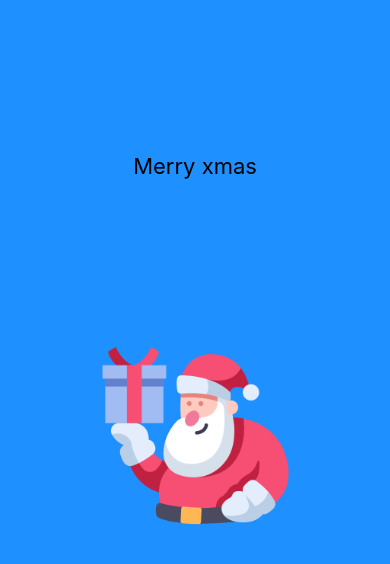
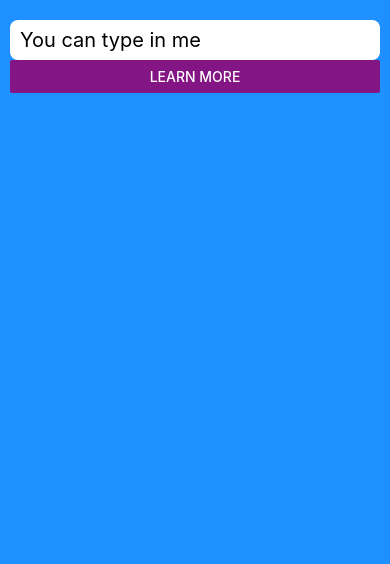
Before and after one commit to Domino731/Notes-app-, a React Native app: screen / in a window 390 px wide. Shown: the top 564 px of the page. Built offline with nearby package versions, Linux system fonts and the light colour scheme.

Commit message:
toDo - input & button

```diff
--- a/App.tsx
+++ b/App.tsx
@@ -1,14 +1,11 @@
 import { StatusBar } from 'expo-status-bar';
 import { StyleSheet, Text, SafeAreaView, Platform, Image, TouchableWithoutFeedback } from 'react-native';
+import { ToDo } from './components/toDo/toDo';
 
 export default function App() {
   return (
     <SafeAreaView style={styles.container}>
-      <Text style={styles.title} numberOfLines={2}> Merry xmas </Text>
-
-      <TouchableWithoutFeedback onPress={() => console.log('Santa :)')}>
-         <Image style={styles.image} source={require('./assets/santa-claus.png')}/>
-        </TouchableWithoutFeedback>
+      <ToDo/>
 
     </SafeAreaView >
   );
@@ -17,14 +14,12 @@ export default function App() {
 
 const styles = StyleSheet.create({
   container: {
-    display: 'flex',
+    paddingLeft: 10,
+    paddingRight: 10,
     flex: 1,
-    color: '#fff',
+    color: '#3b3b3b',
     backgroundColor: 'dodgerblue',
     paddingTop: Platform.OS === 'android' ? 25 : 0,
-    flexDirection: 'column',
-    alignItems: 'center',
-    justifyContent: 'center'
   },
   title: {
     textAlign: 'center',
@@ -33,5 +28,6 @@ const styles = StyleSheet.create({
   image: {
        width: '50%',
      resizeMode: 'contain'
+
   }
 });
--- /dev/null
+++ b/components/toDo/toDo.tsx
@@ -0,0 +1,37 @@
+import React, { FunctionComponent, useState } from "react";
+import { View ,  StyleSheet, TextInput, Button} from "react-native";
+
+export const ToDo : FunctionComponent = () => {
+
+  const [data, setData] = useState<string[]>([]);
+
+  const handleAddTask = () => {
+    setData([])
+  }
+ return <View style={styles.container}>
+    <TextInput
+        style={styles.input}
+        defaultValue="You can type in me"
+      />
+      <Button
+  onPress={handleAddTask}
+  title="Learn More"
+  color="#841584"
+  accessibilityLabel="Learn more about this purple button"
+/>
+ </View>
+}
+
+const styles = StyleSheet.create({
+    container: {
+     paddingTop: 20
+    },
+      input: {
+          backgroundColor: '#fff',
+          fontSize: 20,
+          height: 40,
+          paddingLeft: 10,
+          paddingRight: 10,
+          borderRadius: 8
+      }
+});
```
